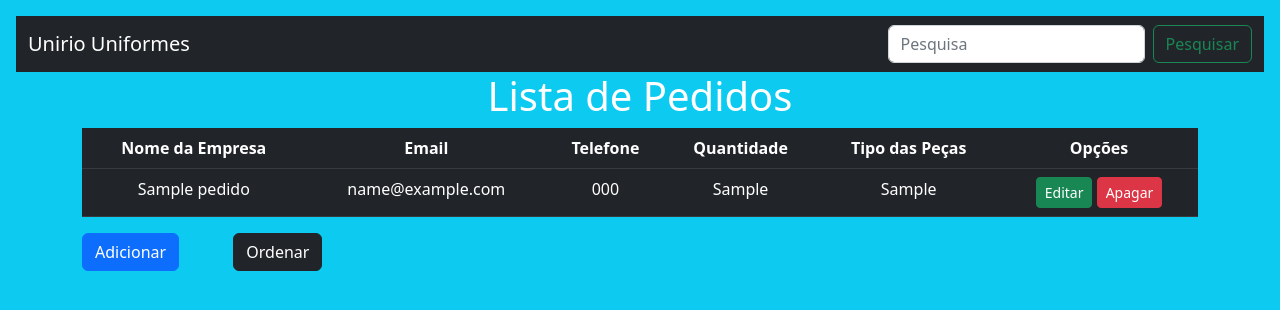
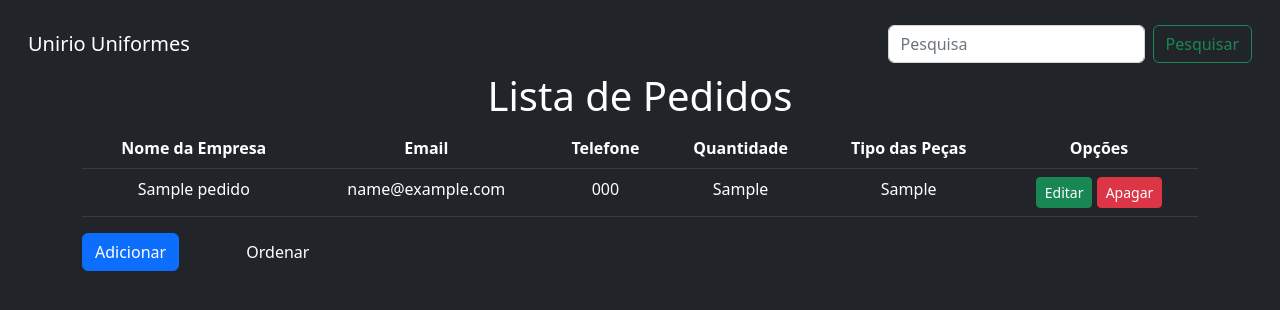
Before and after one commit to ChrisOGK/webapplication, a Flask app: template templates/home.html in a window 1280 px wide. Shown: the top 310 px of the page. Run offline with Flask 2, Linux system fonts and the light colour scheme; the template is opened without the code that fills it: most values are stand-ins (such as "Sample title", 1, 10 or a date in 2020).

Commit message:
Editei o estilho do home.html

```diff
--- a/templates/home.html
+++ b/templates/home.html
@@ -18,7 +18,7 @@
       </div>
     </div>
   </nav>
-<body class="p-3 mb-2 bg-info text-white">
+<body class="p-3 mb-2 bg-dark text-white">
     <h1 class="text-center">Lista de Pedidos</h1>
     <div class = "container">
         <table class="table table-dark table-hover">
```
